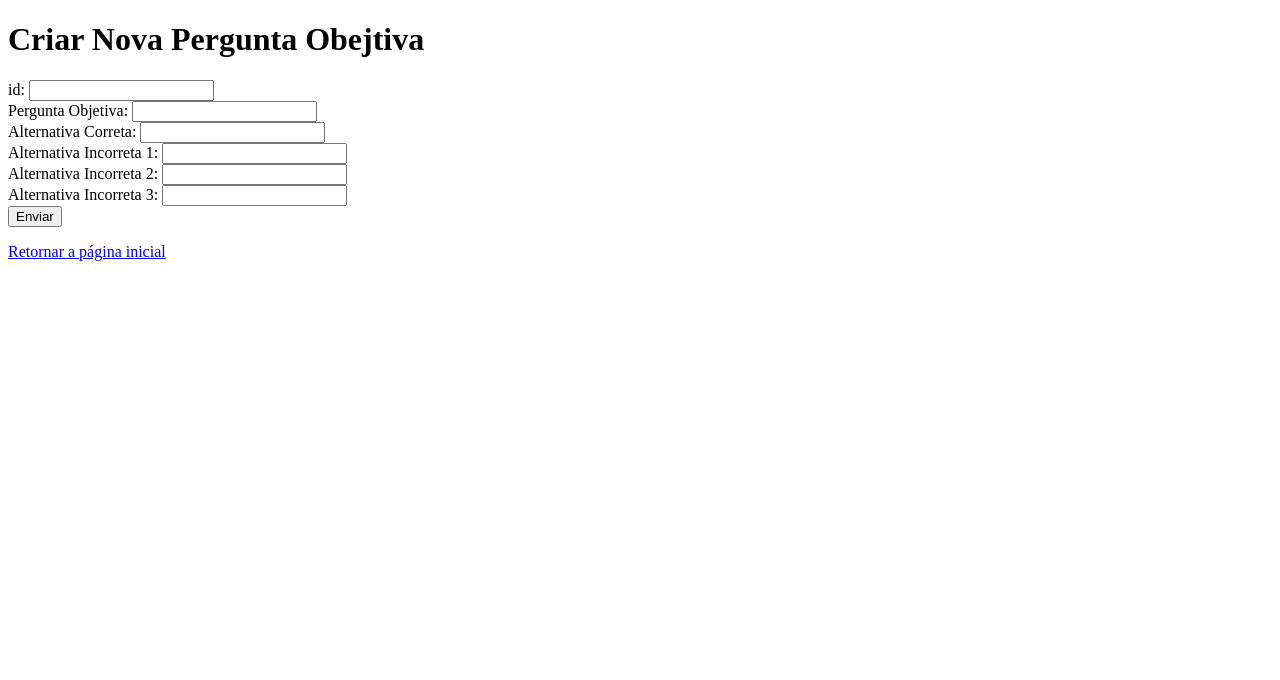
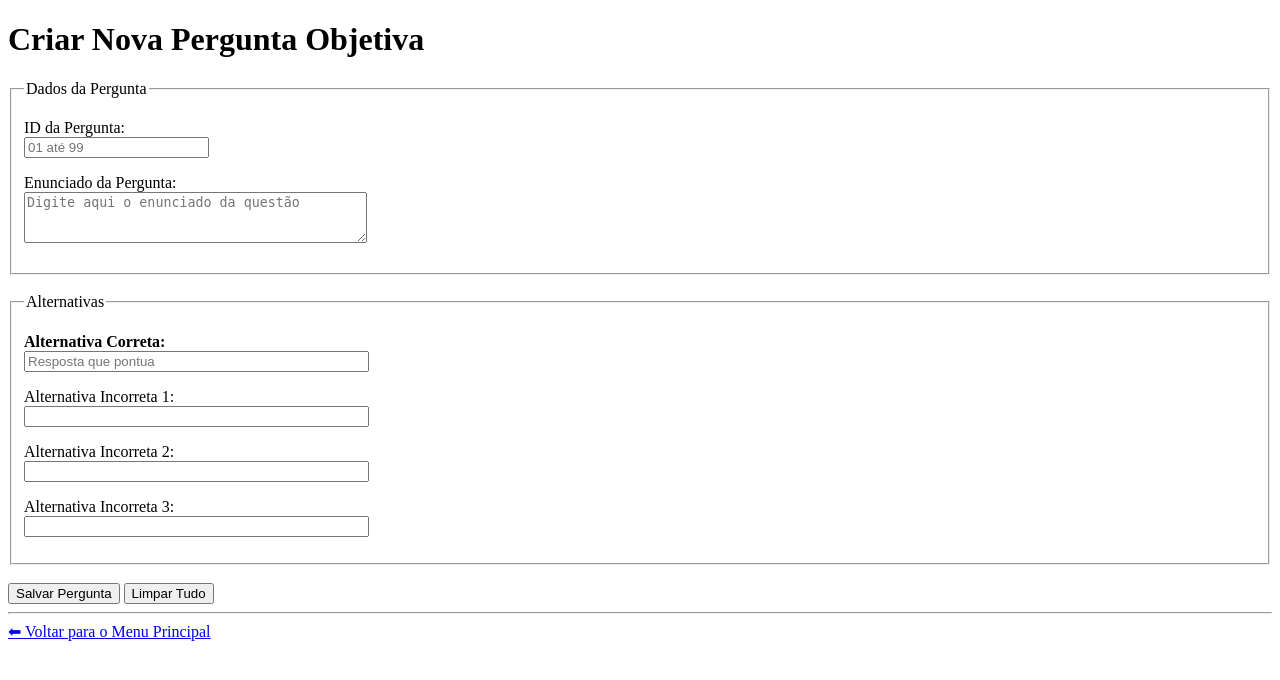
Before and after one commit to HenriqueCampbell/Projetos-3DAW, a PHP site: page /criarPerguntasObj.php in a window 1280 px wide. Shown: the top 680 px of the page. Run offline with PHP 8.4, Linux system fonts and the light colour scheme.

Commit message:
Update Visual nos html das páginas de criação de perguntas

```diff
--- a/ProvaAV1/criarPerguntasObj.php
+++ b/ProvaAV1/criarPerguntasObj.php
@@ -23,28 +23,70 @@
 ?>
 
 <!DOCTYPE html>
-<html>
-    <head>
-    </head>
-    <body>
-        <h1> Criar Nova Pergunta Obejtiva</h1>
-        <form action = "criarPerguntasObj.php" method = "POST">
-            id: <input type ="text" name="id">
+<html lang="pt-br">
+<head>
+    <meta charset="UTF-8">
+    <title>Criar Pergunta Objetiva</title>
+</head>
+<body>
+
+    <header>
+        <h1>Criar Nova Pergunta Objetiva</h1>
+    </header>
+
+    <main>
+        <form action="criarPerguntasObj.php" method="POST">
+            <fieldset>
+                <legend>Dados da Pergunta</legend>
+
+                <p>
+                    <label for="id_pergunta">ID da Pergunta:</label><br>
+                    <input type="text" id="id_pergunta" name="id" placeholder="01 até 99" required>
+                </p>
+
+                <p>
+                    <label for="txt_pergunta">Enunciado da Pergunta:</label><br>
+                    <textarea id="txt_pergunta" name="pergunta" rows="3" cols="40" placeholder="Digite aqui o enunciado da questão" required></textarea>
+                </p>
+            </fieldset>
+
             <br>
-            Pergunta Objetiva: <input type ="text" name="pergunta">
+
+            <fieldset>
+                <legend>Alternativas</legend>
+
+                <p>
+                    <label for="id_r1"><strong>Alternativa Correta:</strong></label><br>
+                    <input type="text" id="id_r1" name="r1" placeholder="Resposta que pontua" required size="40">
+                </p>
+
+                <p>
+                    <label for="id_r2">Alternativa Incorreta 1:</label><br>
+                    <input type="text" id="id_r2" name="r2" size="40">
+                </p>
+
+                <p>
+                    <label for="id_r3">Alternativa Incorreta 2:</label><br>
+                    <input type="text" id="id_r3" name="r3" size="40">
+                </p>
+
+                <p>
+                    <label for="id_r4">Alternativa Incorreta 3:</label><br>
+                    <input type="text" id="id_r4" name="r4" size="40">
+                </p>
+            </fieldset>
+
             <br>
-            Alternativa Correta: <input type = "text" name="r1">
-            <br>
-            Alternativa Incorreta 1: <input type = "text" name="r2">
-            <br>
-            Alternativa Incorreta 2: <input type = "text" name="r3">
-            <br>
-            Alternativa Incorreta 3: <input type = "text" name="r4">
-            <br>
-            <input type = "submit" value="Enviar">
+            <button type="submit">Salvar Pergunta</button>
+            <button type="reset">Limpar Tudo</button>
         </form>
-        <p>
-            <a href="index.php">Retornar a página inicial</a>
-        </p>
-    </body>
+    </main>
+
+    <hr>
+
+    <nav>
+        <a href="index.php">⬅ Voltar para o Menu Principal</a>
+    </nav>
+
+</body>
 </html>
```
Also changed, not shown: ProvaAV1/criarPerguntasSub.php (+43 -14 lines).
